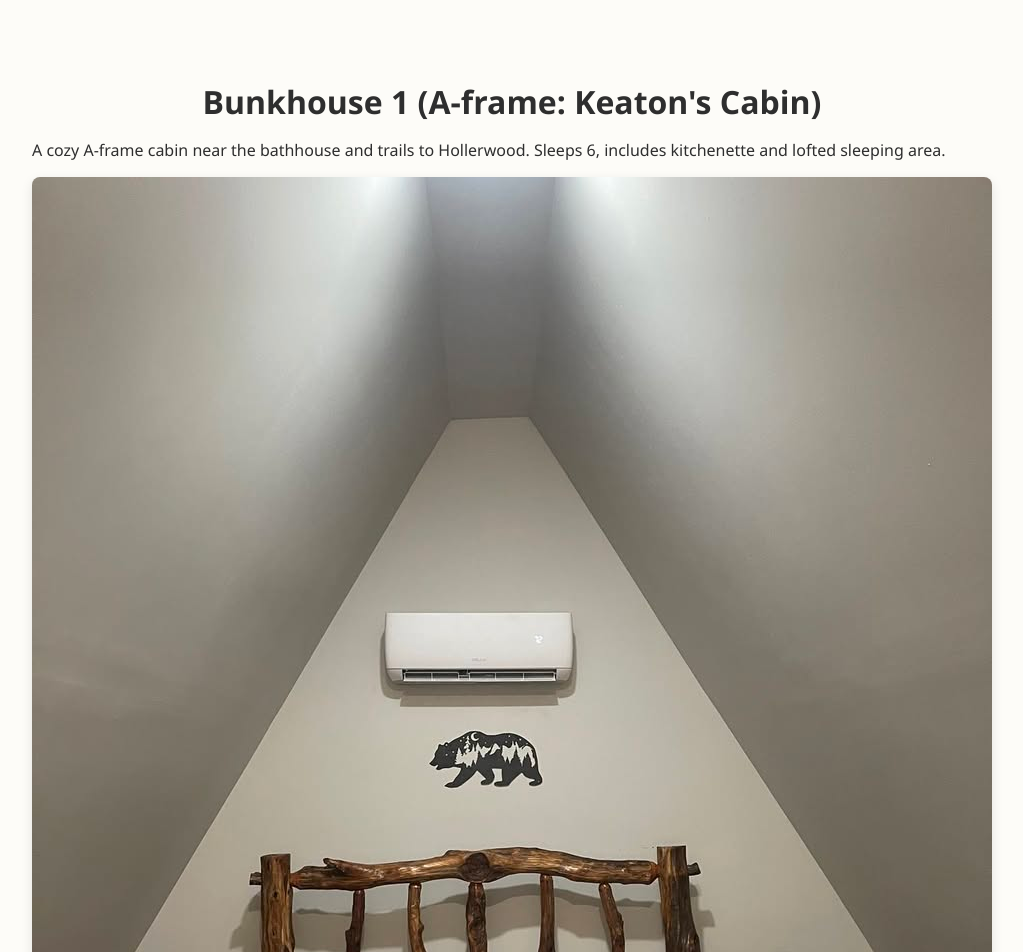
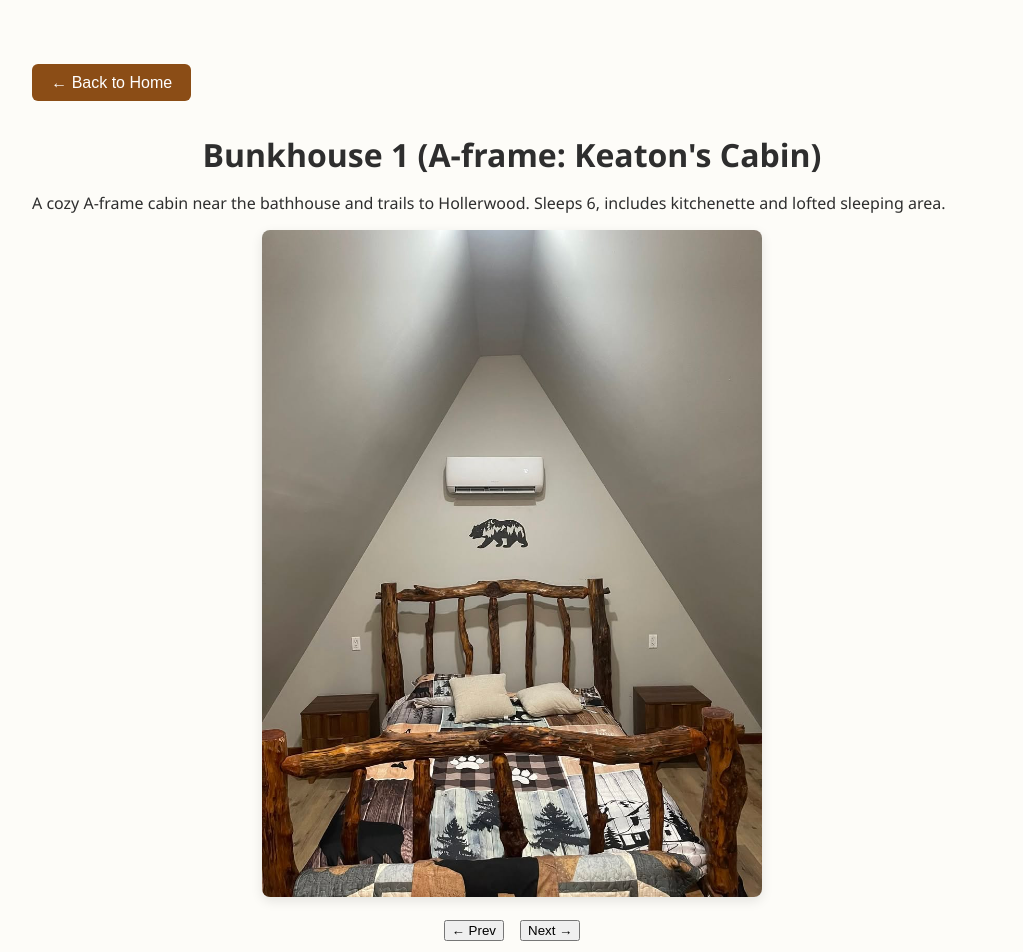
Before and after one commit to itsandrewharmon/harmon-hills, a React (Create React App) app: page /bunkhouses/1 in a window 1280 px wide. Shown: the top 952 px of the page, without its empty margins (128-1151 px from the left). Built offline with nearby package versions, Linux system fonts and the light colour scheme.

Commit message:
Add back button and image carousel to bunkhouse pages

```diff
--- a/src/pages/BunkhouseDetail.jsx
+++ b/src/pages/BunkhouseDetail.jsx
@@ -1,5 +1,5 @@
-import React from 'react';
-import { useParams } from 'react-router-dom';
+import React, { useState } from 'react';
+import { useParams, Link } from 'react-router-dom';
 
 import keaton1 from '../images/keatoncabininside.jpg';
 import keaton2 from '../images/keatoncabininside2.jpg';
@@ -50,29 +50,47 @@ const bunkhouses = {
 
 export default function BunkhouseDetail() {
   const { id } = useParams();
-  const bunkhouse = bunkhouses[parseInt(id)];
+  const bunkhouse = bunkhouses[id];
+  const [currentImg, setCurrentImg] = useState(0);
 
   if (!bunkhouse) return <div className="container"><h2>Bunkhouse not found</h2></div>;
 
+  const prevImage = () => {
+    setCurrentImg((prev) => (prev - 1 + bunkhouse.images.length) % bunkhouse.images.length);
+  };
+
+  const nextImage = () => {
+    setCurrentImg((prev) => (prev + 1) % bunkhouse.images.length);
+  };
+
   return (
     <div className="container">
+      <Link to="/" style={{ textDecoration: 'none' }}>
+        <button className="waiver-button" style={{ marginBottom: '1rem' }}>← Back to Home</button>
+      </Link>
+
       <h1 className="title">{bunkhouse.name}</h1>
       <p className="subtitle">{bunkhouse.description}</p>
-      <div className="card-grid">
-        {bunkhouse.images.map((img, i) => (
+
+      {bunkhouse.images.length > 0 && (
+        <div style={{ textAlign: 'center', marginBottom: '2rem' }}>
           <img
-            key={i}
-            src={img}
-            alt={`${bunkhouse.name} ${i + 1}`}
+            src={bunkhouse.images[currentImg]}
+            alt={`Slide ${currentImg + 1}`}
             style={{
-              maxWidth: '100%',
-              marginBottom: '1rem',
+              width: '100%',
+              maxWidth: '500px',
               borderRadius: '8px',
               boxShadow: '0 4px 12px rgba(0,0,0,0.1)'
             }}
           />
-        ))}
-      </div>
+          <div style={{ marginTop: '1rem' }}>
+            <button onClick={prevImage} style={{ marginRight: '1rem' }}>← Prev</button>
+            <button onClick={nextImage}>Next →</button>
+          </div>
+        </div>
+      )}
+
       <div className="booking-form">
         <h3>Select a Date</h3>
         <input type="date" />
```
